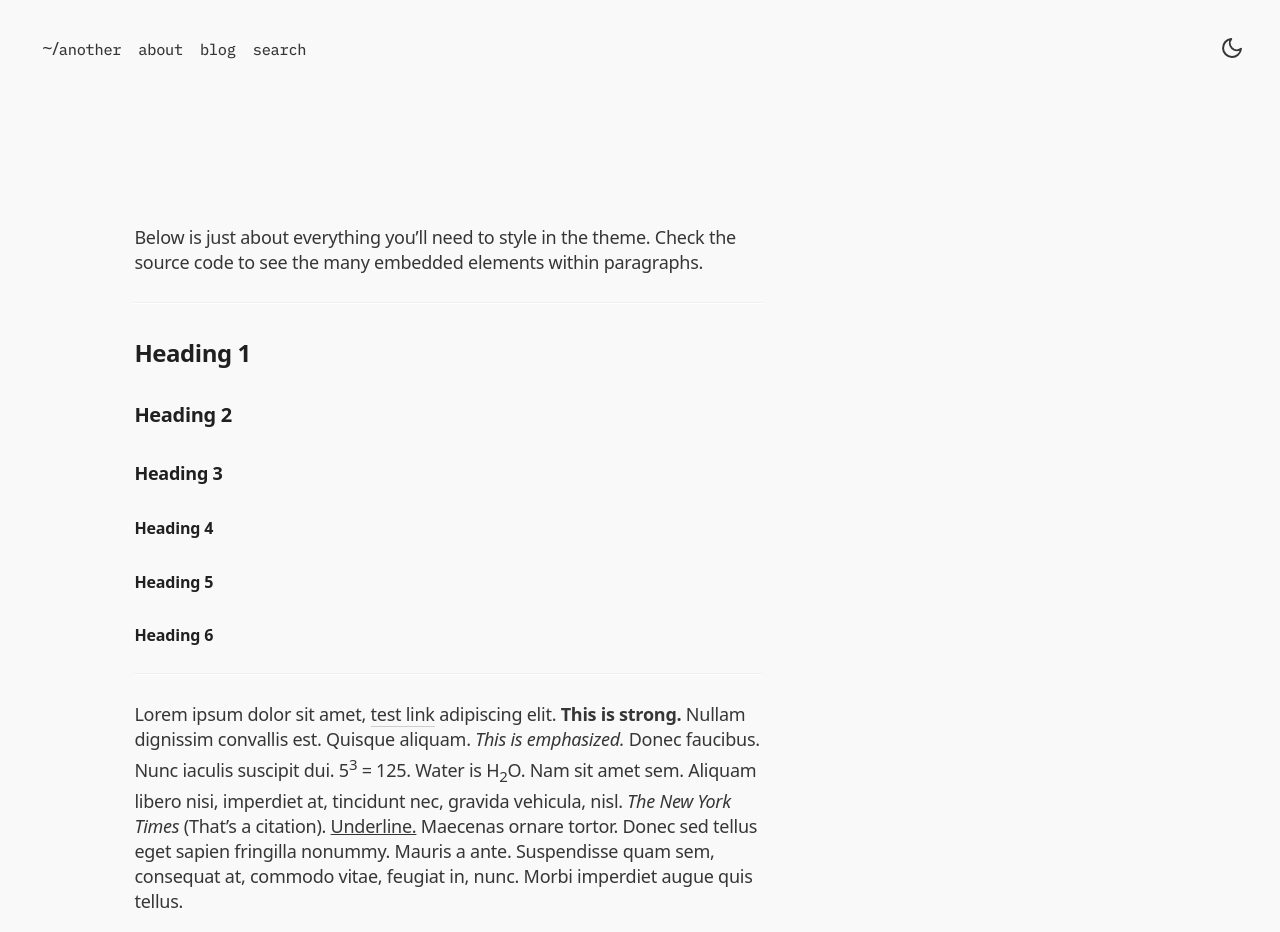
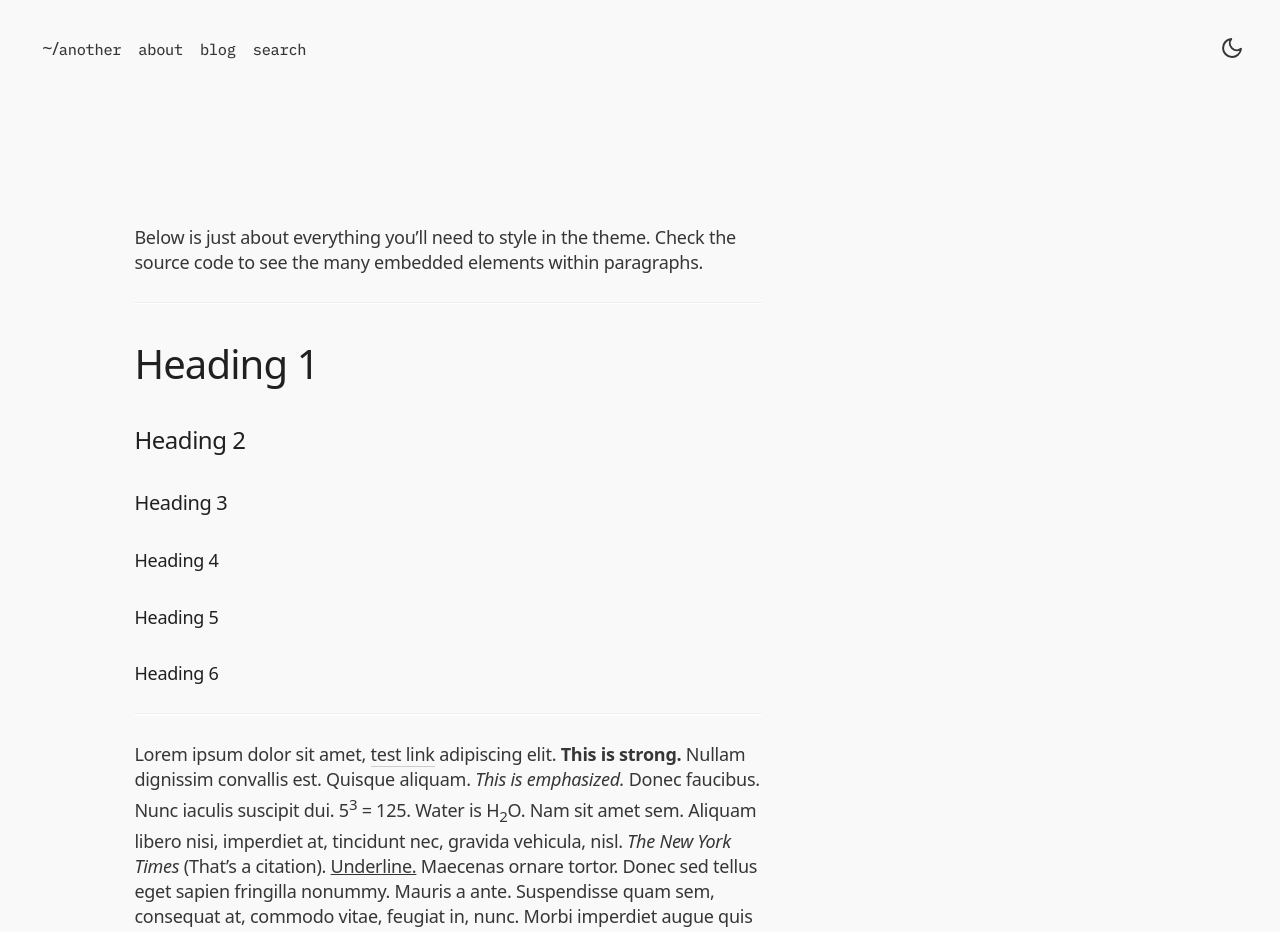
Before and after one commit to miltonparedes/another, a Jekyll site: the page built from _posts/2012-09-01-a-full-and-comprehensive-style-test.html, in a window 1280 px wide. Shown: the top 932 px of the page. Built offline with Jekyll 4.4.1, drawn with Linux system fonts in a browser that asks for light colours; some web fonts are replaced.

Commit message:
Increasing size

```diff
--- a/_sass/another/_type.scss
+++ b/_sass/another/_type.scss
@@ -14,18 +14,18 @@ h6,
 }
 
 h1,
+.heading-xl { @include properties($heading-xl); }
+
+h2,
 .heading-lg { @include properties($heading-lg); }
 
-h2,
+h3,
 .heading-md { @include properties($heading-md); }
-
-h3,
-.heading-sm { @include properties($heading-sm); }
 
 h4,
 h5,
 h6,
-.heading-xs { @include properties($heading-xs); }
+.heading-sm { @include properties($heading-sm); }
 
 .end {
   text-align: end;
--- a/_sass/another/_variables.scss
+++ b/_sass/another/_variables.scss
@@ -32,27 +32,33 @@ $headings-margin-top: 1.75rem;
 $headings-margin-bottom: 0.75rem;
 $headings-color: var(--primary-color);
 
+$heading-xl: (
+  font-size: 40px,
+  font-weight: 500,
+  letter-spacing: -0.022em,
+  line-height: 56px,
+);
 $heading-lg: (
   font-size: 24px,
-  font-weight: 600,
+  font-weight: 500,
   letter-spacing: -0.019em,
   line-height: 34px,
 );
 $heading-md: (
   font-size: 20px,
-  font-weight: 600,
+  font-weight: 500,
   letter-spacing: -0.017em,
   line-height: 28px,
 );
 $heading-sm: (
   font-size: 18px,
-  font-weight: 600,
+  font-weight: 500,
   letter-spacing: -0.014em,
   line-height: 25px,
 );
 $heading-xs: (
   font-size: 16px,
-  font-weight: 600,
+  font-weight: 500,
   letter-spacing: -0.011em,
   line-height: 22px,
 );
```
